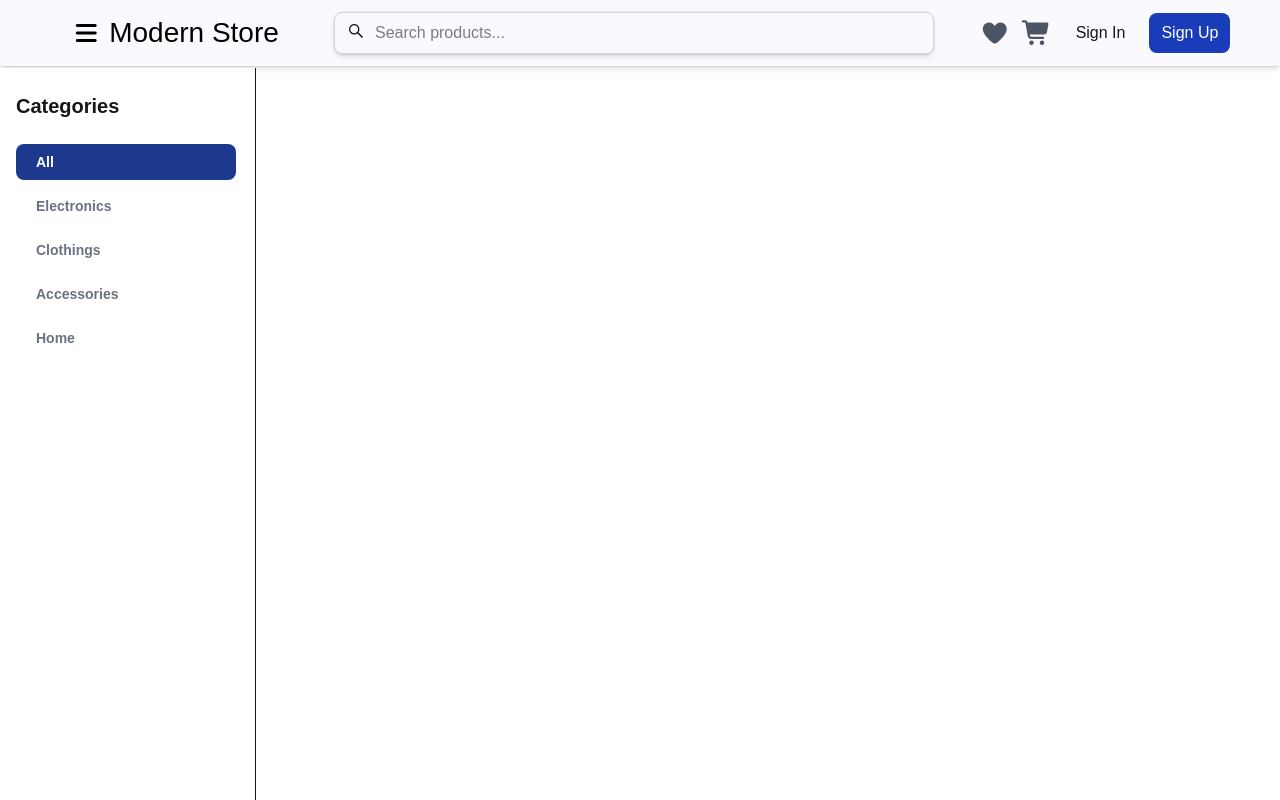
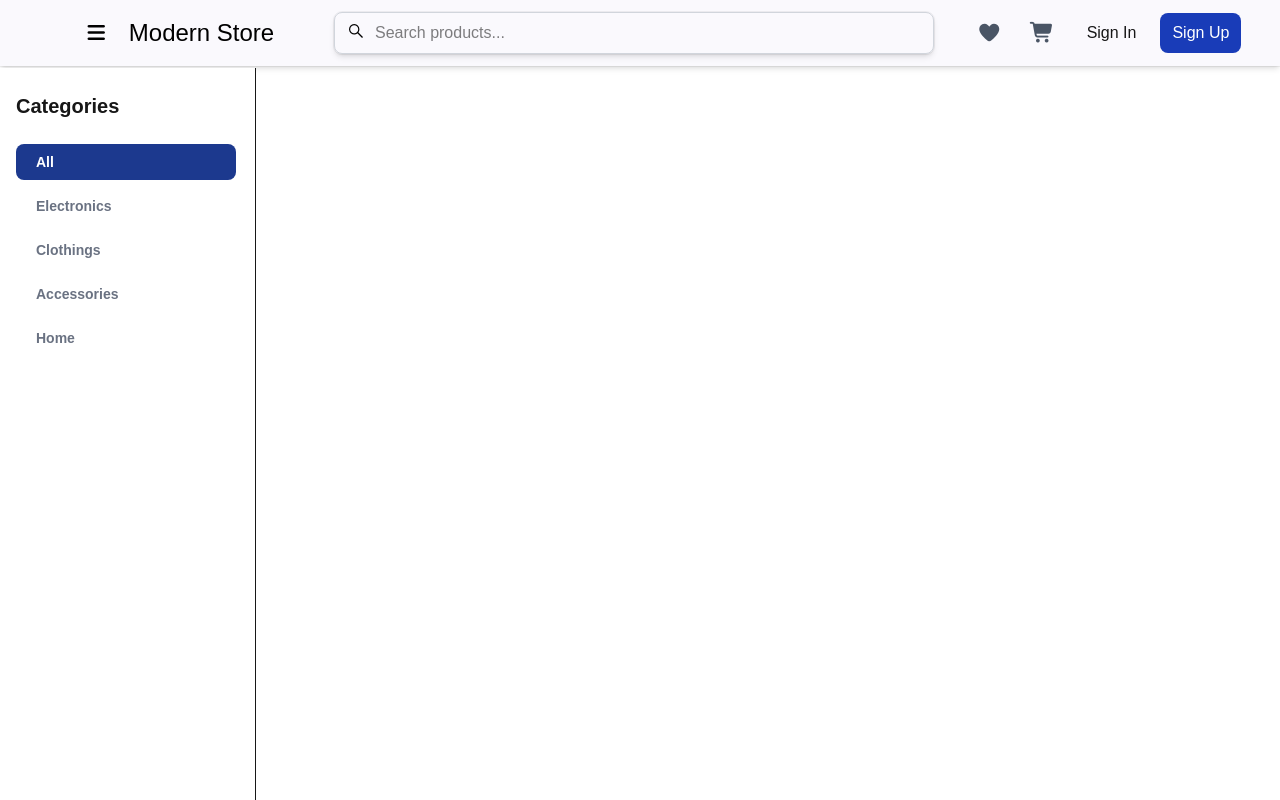
Before and after one commit to nishantcm/modern-store-ecommerce, a Next.js app: page / in a window 1280 px wide. Built offline with nearby package versions, Linux system fonts and the light colour scheme.

Commit message:
Updated the src/components/Header.jsx file for toggle the sidebar

```diff
--- a/src/components/Header.jsx
+++ b/src/components/Header.jsx
@@ -4,6 +4,7 @@ import { useState, useEffect } from "react";
 import SearchBar from "./SearchBar";
 import ProfileMenu from "./ProfileMenu";
 import AuthModal from "./auth/AuthModal";
+import Sidebar from "./Sidebar";
 
 export default function Header() {
 
@@ -11,6 +12,9 @@ export default function Header() {
   const [mounted, setMounted] = useState(false);
   const [isModalOpen, setIsModalOpen] = useState(false);
   const [mode, setMode] = useState("signin");
+
+  const [sidebarOpen, setSidebarOpen] = useState(false); // sidebar state
+  const [active, setActive] = useState("All");
 
   // Load user when page loads
   useEffect(() => {
@@ -47,13 +51,21 @@ export default function Header() {
   };
 
   return (
+    <>
       <header>
         <div className="grid grid-cols-12 gap-2 bg-[#faf9fd] p-6 shadow-md outline outline-black/5 dark:bg-gray-800 py-3">
 
           {/* Logo */}
-        <div className="col-span-3 flex items-center justify-center gap-2">
-          <i className="fa-solid fa-bars fa-xl text-black"></i>
-          <h1 className="text-black text-[28px] font-medium">
+          <div className="col-span-3 flex items-center justify-center gap-3">
+
+            {/* Toggle Sidebar */}
+            <button
+              onClick={() => setSidebarOpen(!sidebarOpen)} className="p-2 hover:bg-gray-200 hover:rounded-lg"
+            >
+              <i className="fa-solid fa-bars fa-lg text-black"></i>
+            </button>
+
+            <h1 className="text-black text-[24px] font-medium">
               Modern Store
             </h1>
           </div>
@@ -65,9 +77,12 @@ export default function Header() {
 
           {/* Right Section */}
           <div className="col-span-3 flex items-center justify-center gap-3">
-
-          <i className="fa-solid fa-heart fa-xl text-gray-600"></i>
-          <i className="fa-solid fa-cart-shopping fa-xl text-gray-600"></i>
+            <button className="p-2 hover:bg-gray-200 hover:rounded-lg">
+              <i className="fa-solid fa-heart fa-lg text-gray-600"></i>
+            </button>
+            <button className="p-2 hover:bg-gray-200 hover:rounded-lg">
+              <i className="fa-solid fa-cart-shopping fa-lg text-gray-600"></i>
+            </button>
 
             {user ? (
               <ProfileMenu user={user} onLogout={handleLogout} />
@@ -99,5 +114,13 @@ export default function Header() {
           onLogin={handleLogin}
         />
       </header>
+
+      {/* Sidebar */}
+      <Sidebar
+        isOpen={sidebarOpen}
+        active={active}
+        setActive={setActive}
+      />
+    </>
   );
 }
```
Lines whose indentation alone changed are shown as unchanged.
